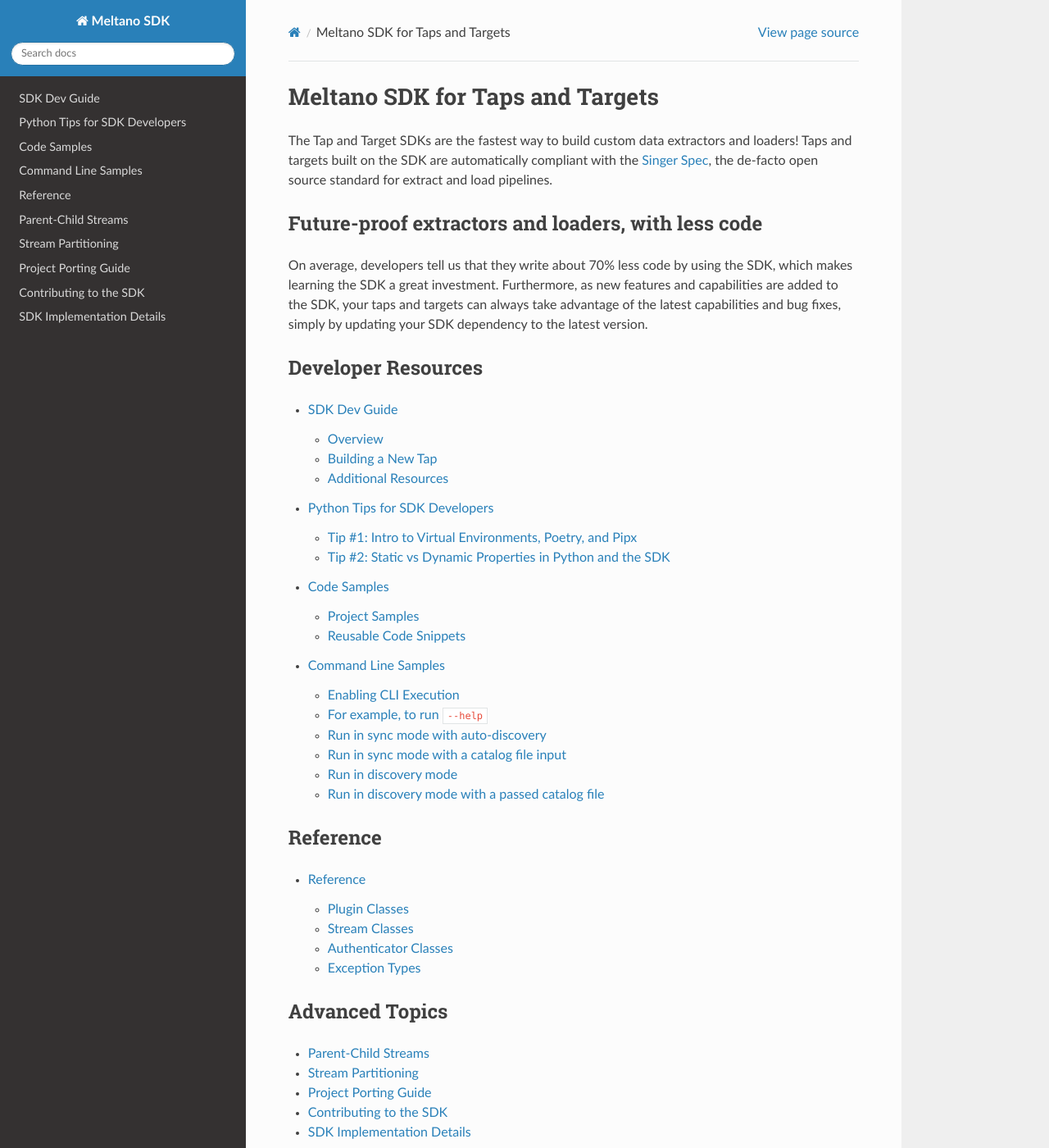
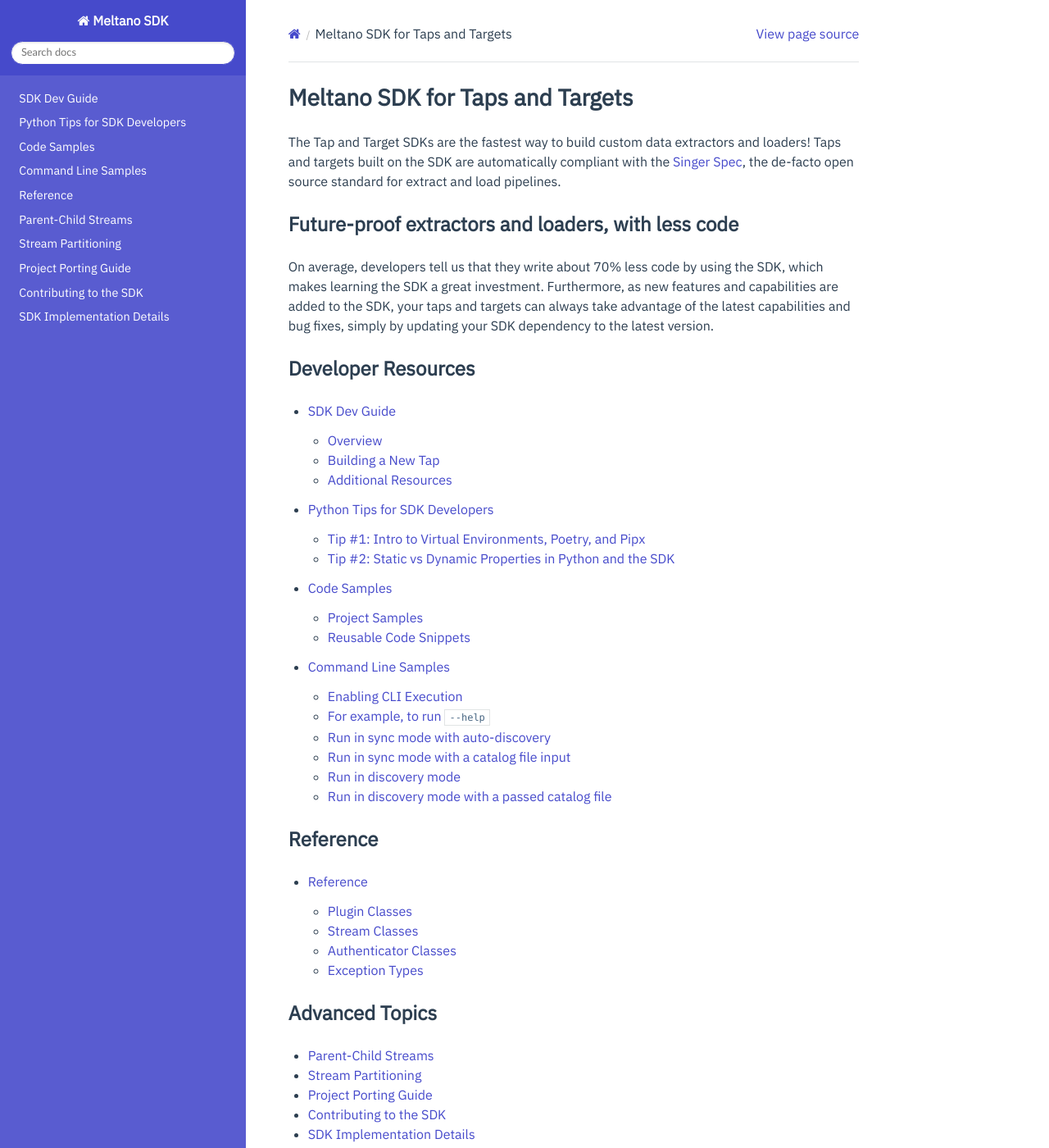
Before and after one commit to meltano/sdk, a Sphinx documentation site: the page built from docs/index.rst, in a window 1280 px wide and 1400 px high. Shown: the whole window at 82% size. Built offline with Sphinx 7.4.7 and the Read the Docs theme 2.0.0, drawn with Linux system fonts in a browser that asks for light colours.

Commit message:
Use Meltano colors and styling on docs website

```diff
--- /dev/null
+++ b/docs/_static/css/custom.css
@@ -0,0 +1,94 @@
+body {
+  font-family: "IBM Plex Sans", -apple-system, BlinkMacSystemFont, "Segoe UI",
+    Roboto, Oxygen, Ubuntu, Cantarell, "Fira Sans", "Droid Sans",
+    "Helvetica Neue", sans-serif;
+  color: #2c3e50;
+  -moz-osx-font-smoothing: grayscale;
+}
+
+a,
+a:visited {
+  color: #464acb;
+}
+a:hover {
+  color: #464acb;
+  text-decoration: underline;
+}
+
+.wy-nav-side {
+  background-color: #595cd0;
+}
+
+.wy-side-nav-search {
+  background-color: #464acb;
+}
+
+.wy-side-nav-search input[type="text"] {
+  border-color: #464acb;
+}
+
+.wy-side-nav-search > a {
+  color: #fcfcfc;
+}
+
+.wy-menu-vertical a:hover {
+  background-color: #464acb;
+}
+
+.wy-menu-vertical a,
+.wy-menu-vertical a:hover,
+.wy-menu-vertical a:visited {
+  color: white;
+}
+
+.wy-nav-content-wrap,
+.wy-nav-content {
+  background-color: white;
+}
+
+.rst-versions,
+.rst-versions .rst-current-version {
+  background-color: #464acb;
+}
+
+.rst-versions .rst-other-versions {
+  color: white;
+}
+
+.rst-versions a {
+  color: white;
+  text-decoration: underline;
+}
+
+.rst-versions .rst-other-versions dl {
+  margin: 5px 0;
+}
+
+.rst-versions .rst-other-versions dt {
+  margin-bottom: 3px;
+}
+
+.rst-versions .rst-other-versions dd a {
+  border: 1px solid white;
+  border-radius: 5px;
+  padding: 3px 6px;
+  text-decoration: none;
+}
+
+.rst-versions .rst-other-versions dd a:hover {
+  color: #464acb;
+  background-color: white;
+}
+
+.rst-content code.literal {
+  color: #476582;
+}
+
+h1,
+h2,
+h3,
+h4,
+h5,
+h6 {
+  font-family: inherit;
+}
--- /dev/null
+++ b/docs/_templates/layout.html
@@ -0,0 +1,7 @@
+{% extends '!layout.html' %}
+{% block extrahead %}
+  <link rel="stylesheet" href="https://fonts.googleapis.com/css?family=IBM+Plex+Sans&amp;display=swap">
+  <link rel="apple-touch-icon" sizes="180x180" href="https://meltano.com/apple-touch-icon.png">
+  <link rel="icon" type="image/png" sizes="32x32" href="https://meltano.com/favicon-32x32.png">
+  <link rel="icon" type="image/png" sizes="16x16" href="https://meltano.com/favicon-16x16.png">
+{% endblock %}
--- a/docs/conf.py
+++ b/docs/conf.py
@@ -61,3 +61,7 @@
 # relative to this directory. They are copied after the builtin static files,
 # so a file named "default.css" will overwrite the builtin "default.css".
 html_static_path = ["_static"]
+
+html_css_files = [
+    'css/custom.css',
+]
```
Also changed, not shown: 1 other file.
